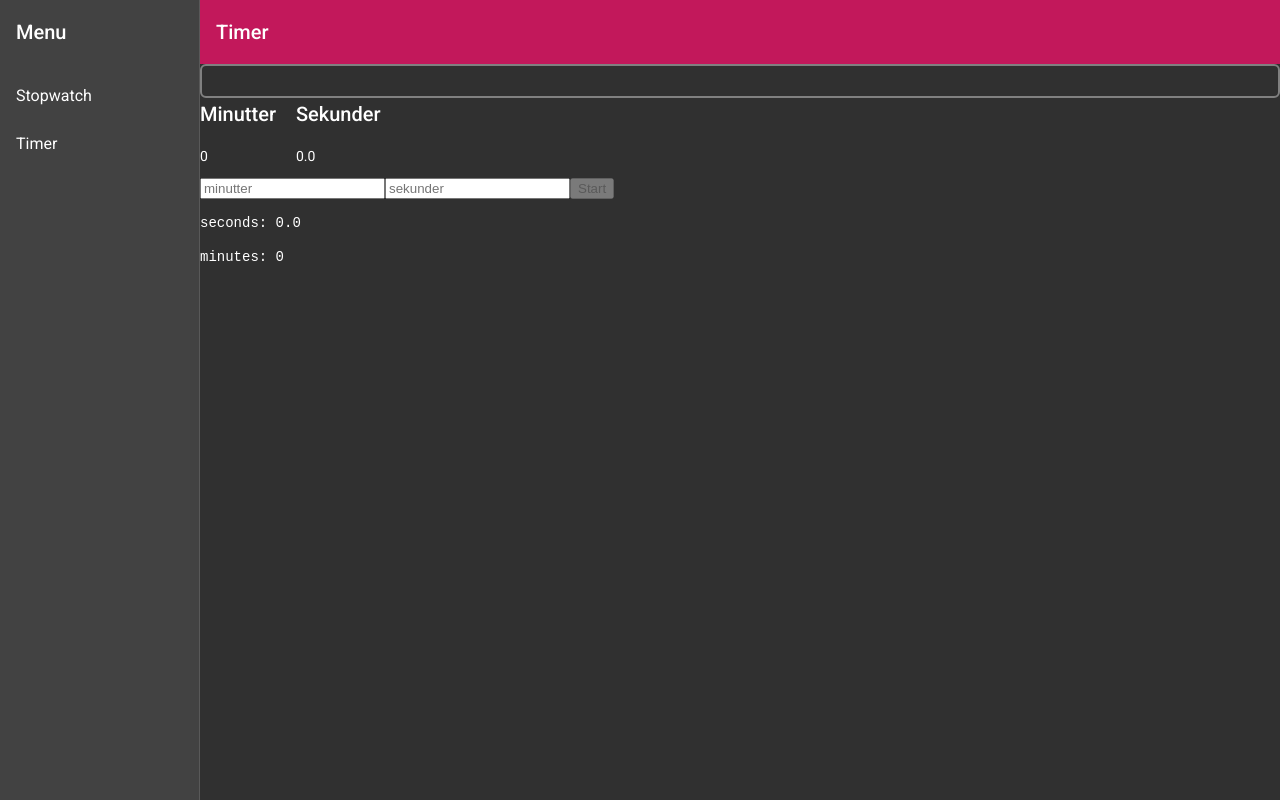
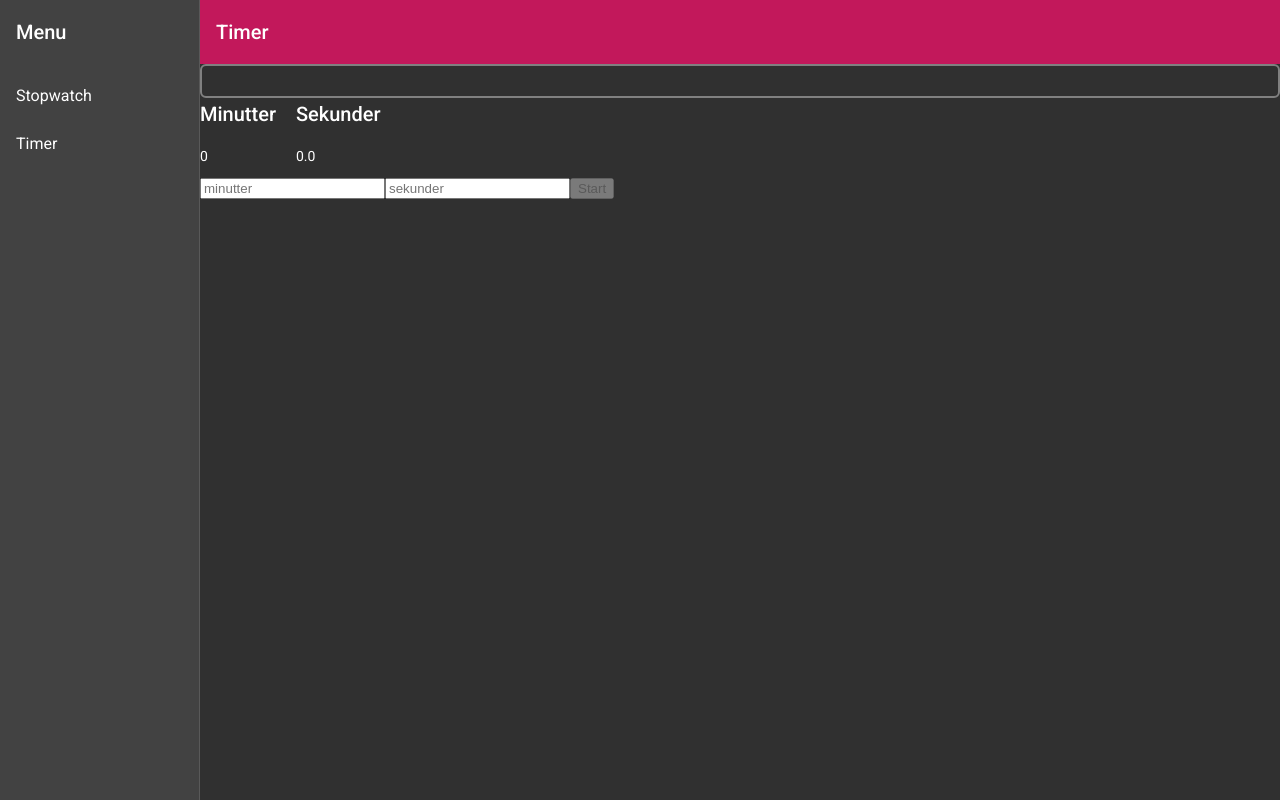
Before and after one commit to joarkm/Stopwatch, an Angular app: page /timer in a window 1280 px wide. Built offline with nearby package versions, Linux system fonts and the light colour scheme.

Commit message:
Fixed timer not showing seconds modulo 60

```diff
--- a/src/app/shared/operators/takeEveryNth.ts
+++ b/src/app/shared/operators/takeEveryNth.ts
@@ -1,3 +1,3 @@
 import { filter } from 'rxjs/operators';
 
-export const takeEveryNth = <T>(n: number) => filter<T>((_value, index) => index && index % n === 0);
+export const takeEveryNth = <T>(n: number) => filter<T>((_value, index) => index % n === 0);
--- /dev/null
+++ b/src/app/shared/utils.ts
@@ -0,0 +1,34 @@
+export function floatStringModulo(num: string, decimals = 1, modulo = 59): string {
+    let next;
+    const parts = num.split('.');
+    const whole = parseInt(parts[0], 10) % modulo;
+    const base = Math.pow(10, decimals);
+    const dec = parseInt(parts[1], 10);
+
+    // TODO: See if these calculations can be optimized and/or simplified
+    let newDec: string | number;
+    let newWhole = whole;
+    if (dec) {
+        newDec = (dec + base - 1) % base;
+    } else {
+        newDec = '9'.repeat(decimals);
+    }
+
+    if (parseInt('' + newDec, 10) === parseInt('9'.repeat(decimals), 10)) {
+        if (whole) {
+            newWhole = whole - 1;
+        } else {
+            newWhole = 59;
+        }
+    }
+
+    newDec = newDec.toString().padStart(decimals, '0');
+    next = `${newWhole}.${newDec}`;
+    return next;
+}
+
+export function padWholeWithZeroes(num: string | number, decimals = 1): string {
+    const whole = num;
+    const dec = '0'.repeat(decimals);
+    return `${whole}.${dec}`;
+}
--- a/src/app/timer/timer-container.component.html
+++ b/src/app/timer/timer-container.component.html
@@ -4,6 +4,3 @@
     [minutes]="minutes$ | async" [seconds]="seconds$ | async"
     (timingEventEmitted)="onTimingEventEmitted($event);">
 </app-timer>
-
-<pre *ngIf="(seconds$ | async) as seconds">seconds: {{seconds}}</pre>
-<pre *ngIf="(minutes$ | async) as minutes">minutes: {{minutes}}</pre>
--- a/src/app/timer/timer-container.component.ts
+++ b/src/app/timer/timer-container.component.ts
@@ -1,11 +1,12 @@
 import { Component, ViewChild } from '@angular/core';
-import { Observable, of, Subject } from 'rxjs';
+import { Observable, of, Subject, merge } from 'rxjs';
 import { takeUntil, finalize } from 'rxjs/operators';
 import { TimingAction, TimingEvent } from '~shared/components/events/timing.event';
 import { TimingState } from '~shared/components/states';
 import { TimerService } from './timer.service';
 import { TimerComponent } from './timer/timer.component';
 import { Timer } from './timer';
+import { padWholeWithZeroes } from '~shared/utils';
 
 @Component({
   selector: 'app-timer-container',
@@ -35,8 +36,13 @@ export class TimerContainerComponent {
       parseInt(minutes, 10) || 0
     );
 
-    this.seconds$ = seconds$.pipe(finalize(() => { this.onTimerEnded(); }));
-    this.minutes$ = minutes$;
+    this.seconds$ = merge(
+      of(padWholeWithZeroes(seconds, 1)),
+      seconds$.pipe(
+        finalize(() => { this.onTimerEnded(); })
+      )
+    );
+    this.minutes$ = merge(of(minutes.toString()), minutes$);
     this.seconds$
       .subscribe(val => console.log(val));
       // .subscribe(val => console.log(`${val} secs`));
--- a/src/app/timer/timer.ts
+++ b/src/app/timer/timer.ts
@@ -1,8 +1,9 @@
 import { Injectable } from '@angular/core';
 import { EMPTY, interval, merge, Observable, Subject } from 'rxjs';
-import { map, scan, switchMap, take, takeUntil, startWith, mapTo } from 'rxjs/operators';
+import { map, scan, switchMap, take, takeUntil, startWith, mapTo, skip } from 'rxjs/operators';
 import { TimeObservables } from '~shared/interfaces';
 import { takeEveryNth } from '~shared/operators/takeEveryNth';
+import { floatStringModulo, padWholeWithZeroes } from '~shared/utils';
 
 @Injectable()
 export class Timer {
@@ -23,7 +24,7 @@ export class Timer {
 
     constructor() {}
 
-    public createNewTimer(seconds: number, minutes: number, decimals = 0): TimeObservables {
+    public createNewTimer(seconds: number, minutes: number, decimals = 1): TimeObservables {
         if (decimals > 3) {
             throw new Error('Max precision is milliseconds');
         }
@@ -41,15 +42,13 @@ export class Timer {
                 return (proceed ? timer$ : EMPTY);
             }),
             scan((acc, curr) => {
-                // console.error({acc, curr});
                 let next;
                 if (decimals > 0) {
                     if (typeof acc === 'number' && curr === 1) {
-                        // console.error('returning default value');
-                        return `${seed - 1}`.concat('.').concat('9'.repeat(decimals));
+                        return padWholeWithZeroes(seed, decimals);
                     }
                     const parts = acc.toString().split('.');
-                    const whole = parseInt(parts[0], 10);
+                    const whole = parseInt(parts[0], 10) % emissionsPerMinute;
                     const dec = parseInt(parts[1], 10);
                     const base = Math.pow(10, decimals);
                     let newDec: string | number = (dec + base - 1) % base;
@@ -68,11 +67,14 @@ export class Timer {
         );
 
         return {
-            seconds$: source.pipe(takeUntil(this.stop$)),
+            seconds$: source.pipe(
+                map(val => floatStringModulo(val, 1, 60)),
+                takeUntil(this.stop$),
+            ),
             minutes$: source.pipe(
-                startWith('0'),
-                takeEveryNth(emissionsPerMinute - 1),
-                map((val, index) => (index + 1).toString()),
+                skip(takeAmount % emissionsPerMinute),
+                takeEveryNth(emissionsPerMinute),
+                map((val, index) => (minutes - (index + 1)).toString()),
                 takeUntil(this.stop$)
             )
         };
```
